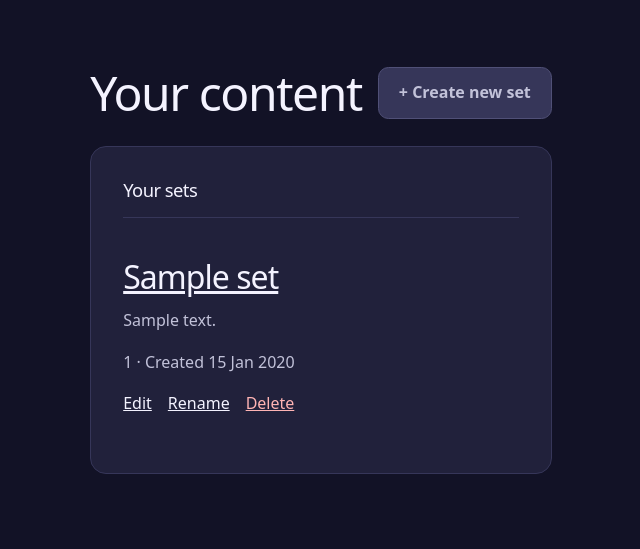
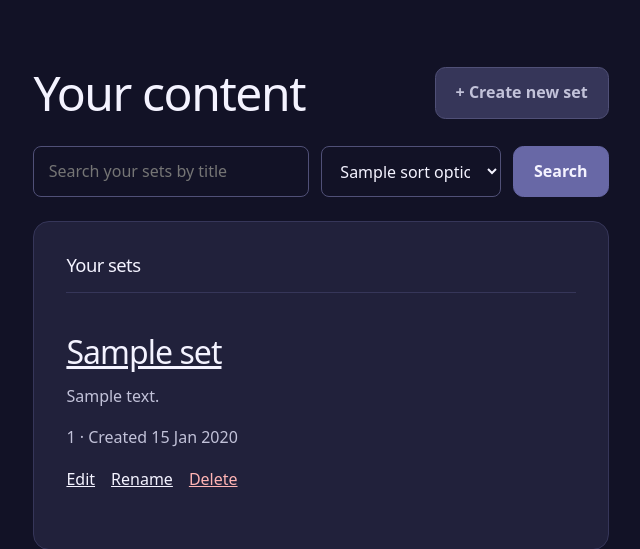
Before and after one commit to mamc28/Group3Proj, a Node server app: template ProjectSourceCode/src/views/pages/content.hbs in a window 1280 px wide. Shown: the part 84-633 px from the top of the page, without its empty margins (319-959 px from the left). Run offline with Node 20, Linux system fonts and the light colour scheme; the template is opened without the code that fills it: most values are stand-ins (such as "Sample title", 1, 10 or a date in 2020); some libraries are stand-ins or nearby versions.

Commit message:
Added a sorting feature to the content page

```diff
--- a/ProjectSourceCode/src/index.js
+++ b/ProjectSourceCode/src/index.js
@@ -231,8 +231,26 @@
       });
   });
 
-  // Content page: every flashcard set the user has made, newest first.
+    // Content page: every flashcard set the user has made, with search and sort.
+  // Each sort choice maps to a fixed ORDER BY, so only these exact values can reach the SQL.
+  const contentSorts = {
+    newest: { label: 'Newest first', orderBy: 'decks.created_at DESC, decks.deck_id DESC' },
+    oldest: { label: 'Oldest first', orderBy: 'decks.created_at ASC, decks.deck_id ASC' },
+    az: { label: 'Title A–Z', orderBy: 'LOWER(decks.title) ASC, decks.deck_id ASC' },
+    cards: { label: 'Most cards', orderBy: 'COUNT(flashcards.card_id) DESC, decks.created_at DESC' },
+  };
+
   app.get('/content', auth, async (req, res) => {
+    const search = (req.query.search || '').trim();
+    const sort = contentSorts[req.query.sort] ? req.query.sort : 'newest';
+
+    // Options for the sort dropdown, with the current choice marked as selected.
+    const sortOptions = Object.entries(contentSorts).map(([value, option]) => ({
+      value,
+      label: option.label,
+      selected: value === sort,
+    }));
+
     try {
       const sets = await db.any(
         `SELECT
@@ -244,21 +262,26 @@
         FROM decks
         LEFT JOIN flashcards ON flashcards.deck_id = decks.deck_id
         WHERE decks.user_id = $1
+          AND decks.title ILIKE $2
         GROUP BY decks.deck_id
-        ORDER BY decks.created_at DESC, decks.deck_id DESC`,
-        [req.session.user.user_id]
+        ORDER BY ${contentSorts[sort].orderBy}`,
+        [req.session.user.user_id, '%' + search + '%']
       );
 
       res.render('pages/content', {
         isHome: true, // uses the same dashboard layout as the home page
         username: req.session.user.username,
         sets,
+        search,
+        searched: search !== '',
+        sortOptions,
       });
     } catch (error) {
       console.error('Content page failed:', error.code);
       res.render('pages/content', {
         isHome: true,
         username: req.session.user.username,
+        sortOptions,
         message: 'Unable to load your sets. Please try again later.',
         error: true,
       });
--- a/ProjectSourceCode/src/public/css/styles.css
+++ b/ProjectSourceCode/src/public/css/styles.css
@@ -323,3 +323,11 @@ html:has(.set-dialog[open]) { overflow: hidden; }
 .content-header { display: flex; justify-content: space-between; align-items: center; flex-wrap: wrap; gap: 1rem; margin-bottom: 1.5rem; }
 .content-header .welcome-heading { margin: 0; }
 .content-header .create-button { margin: 0; }
+
+/* Content page: search box, sort dropdown, and search button on one row. */
+.content-filters { display: flex; flex-wrap: wrap; gap: .75rem; margin-bottom: 1.5rem; }
+.content-filters .field-input { margin-bottom: 0; }
+#content-search { flex: 1 1 240px; }
+#content-sort { flex: 0 1 180px; cursor: pointer; }
+.content-filters .submit-button { width: auto; }
+.card-description a { color: inherit; }
--- a/ProjectSourceCode/src/views/pages/content.hbs
+++ b/ProjectSourceCode/src/views/pages/content.hbs
@@ -4,6 +4,20 @@
     <h1 class="welcome-heading">Your content</h1>
     <a class="create-button" href="/decks/new">+ Create new set</a>
   </div>
+
+  <form class="content-filters" action="/content" method="GET" role="search">
+    <label class="visually-hidden" for="content-search">Search your sets</label>
+    <input class="field-input" type="search" id="content-search" name="search" value="{{search}}" placeholder="Search your sets by title">
+
+    <label class="visually-hidden" for="content-sort">Sort sets</label>
+    <select class="field-input" id="content-sort" name="sort" onchange="this.form.submit()">
+      {{#each sortOptions}}
+        <option value="{{value}}"{{#if selected}} selected{{/if}}>{{label}}</option>
+      {{/each}}
+    </select>
+
+    <button class="submit-button" type="submit">Search</button>
+  </form>
 
   <section class="dashboard-card" aria-labelledby="sets-heading">
     <h2 class="card-heading" id="sets-heading">Your sets</h2>
@@ -19,7 +33,11 @@
         </nav>
       </article>
     {{else}}
-      <p class="card-description">You haven't made any sets yet. Click "Create new set" to make your first one.</p>
+      {{#if searched}}
+        <p class="card-description">No sets match "{{search}}". <a href="/content">Show all sets</a></p>
+      {{else}}
+        <p class="card-description">You haven't made any sets yet. Click "Create new set" to make your first one.</p>
+      {{/if}}
     {{/each}}
   </section>
 </main>
```
